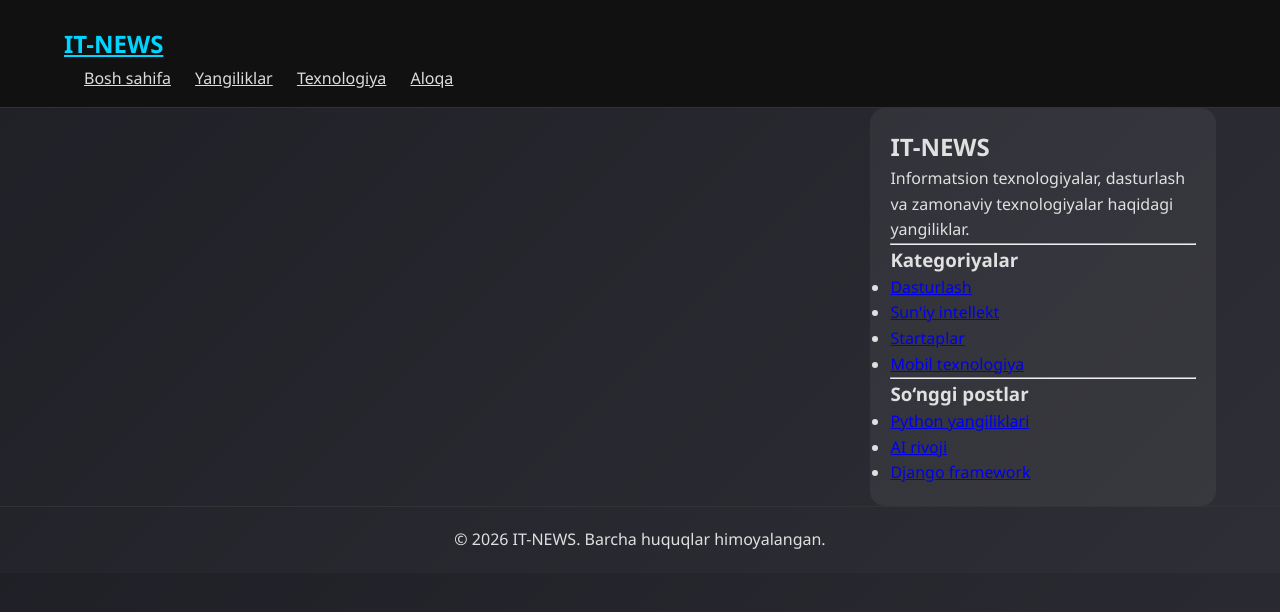
After one commit to Fomes23/Blog_site, a Django app: template templates/blog/base.html in a window 1280 px wide. The commit adds this page. Shown: the top 612 px of the page. Run offline with Django 5.2, Linux system fonts and the light colour scheme; the template is opened without the code that fills it, so the values that code supplies are empty.

Commit message:
add initial setup

```diff
--- a/blog_app/urls.py
+++ b/blog_app/urls.py
@@ -0,0 +1,22 @@
+from django.urls import path  # URL patternlarini yaratish uchun path funksiyasini import qilamiz
+from . import views          # Shu app ichidagi views.py faylini import qilamiz
+
+
+app_name = 'blogapp'  # URL’larni nomlash uchun namespace
+# Masalan: 'blogapp:post_list' yoki 'blogapp:post_detail' kabi ishlatish mumkin
+
+
+urlpatterns = [
+    # Postlar bilan ishlash uchun URL’lar
+    # Barcha postlar ro'yxatini ko'rsatadigan view
+    # class-based view ishlatilgan: PostListView
+    path('', views.PostListView.as_view(), name='post_list'),
+    # URL bo'sh bo'lsa (masalan, /blog/), barcha postlar ro'yxati ko'rinadi
+
+    # Post detalini ko'rsatadigan view
+    # URL format: /yil/oy/kun/slug/
+    # Masalan: /2026/03/12/my-first-post/
+    path('<int:year>/<int:month>/<int:day>/<slug:slug>/',
+         views.post_detail,  # views.py ichidagi post_detail funksiyasi chaqiriladi
+         name='post_detail'),  # URL nomi, template va reverse() da ishlatiladi
+]
--- /dev/null
+++ b/static/css/blog.css
@@ -0,0 +1,147 @@
+*{
+margin:0;
+padding:0;
+box-sizing:border-box;
+}
+
+body{
+font-family:Segoe UI;
+background:linear-gradient(135deg,#1f1f26,#2e2e36);
+color:#e0e0e0;
+line-height:1.6;
+}
+
+.container{
+width:90%;
+max-width:1200px;
+margin:auto;
+}
+
+header{
+background:#111;
+padding:15px 0;
+border-bottom:1px solid #333;
+}
+
+.logo a{
+font-size:24px;
+font-weight:bold;
+color:#00d4ff;
+}
+
+nav ul{
+list-style:none;
+}
+
+nav ul li{
+display:inline-block;
+margin-left:20px;
+}
+
+nav ul li a{
+color:#ddd;
+}
+
+nav ul li a:hover{
+color:#00d4ff;
+}
+
+#content{
+float:left;
+width:65%;
+padding:30px;
+}
+
+#sidebar{
+float:right;
+width:30%;
+padding:20px;
+background:rgba(255,255,255,0.05);
+border-radius:15px;
+}
+
+.widget{
+margin-bottom:25px;
+}
+
+.widget h3{
+margin-bottom:10px;
+color:#00d4ff;
+}
+
+.post{
+border:1px solid rgba(255,255,255,0.1);
+padding:25px;
+border-radius:15px;
+margin:20px 0;
+background:rgba(255,255,255,0.03);
+transition:0.3s;
+}
+
+.post:hover{
+transform:translateY(-6px);
+}
+
+.date{
+font-size:13px;
+color:#73c7c7;
+margin-bottom:10px;
+}
+
+.pagination{
+text-align:center;
+margin:40px;
+}
+
+.pagination a{
+background:#00abff;
+padding:8px 14px;
+border-radius:6px;
+color:white;
+margin:5px;
+}
+
+footer{
+clear:both;
+text-align:center;
+padding:20px;
+border-top:1px solid #333;
+margin-top:50px;
+}
+
+.theme-toggle{
+position:fixed;
+bottom:20px;
+right:20px;
+background:#00abff;
+color:white;
+border:none;
+padding:10px 15px;
+border-radius:50px;
+cursor:pointer;
+}
+
+body.light-mode{
+background:#f5f5f5;
+color:#111;
+}
+
+@media(max-width:900px){
+
+#content{
+width:100%;
+float:none;
+}
+
+#sidebar{
+width:100%;
+float:none;
+margin-top:20px;
+}
+
+nav ul li{
+display:block;
+margin:10px 0;
+}
+
+}
--- /dev/null
+++ b/templates/blog/base.html
@@ -0,0 +1,93 @@
+<!DOCTYPE html>
+{% load static %}
+<html lang="uz">
+<head>
+    <meta charset="UTF-8">
+    <meta name="viewport" content="width=device-width, initial-scale=1.0">
+
+    <!-- Sahifa nomi -->
+    <title>{% block title %}IT-NEWS{% endblock %}</title>
+
+    <!-- CSS -->
+    <link href="{% static 'css/blog.css' %}" rel="stylesheet">
+
+</head>
+
+<body>
+
+<!-- ===== HEADER ===== -->
+<header>
+    <div class="container">
+
+        <h1 class="logo">
+            <a href="/">IT-NEWS</a>
+        </h1>
+
+        <!-- Navigatsiya -->
+        <nav>
+            <ul>
+                <li><a href="/">Bosh sahifa</a></li>
+                <li><a href="#">Yangiliklar</a></li>
+                <li><a href="#">Texnologiya</a></li>
+                <li><a href="#">Aloqa</a></li>
+            </ul>
+        </nav>
+
+    </div>
+</header>
+
+
+<!-- ===== MAIN CONTENT ===== -->
+<main class="container">
+
+    <!-- Asosiy kontent -->
+    <section id="content">
+        {% block content %}
+        {% endblock %}
+    </section>
+
+    <!-- Sidebar -->
+    <aside id="sidebar">
+
+        <h2>IT-NEWS</h2>
+
+        <p>
+            Informatsion texnologiyalar, dasturlash va
+            zamonaviy texnologiyalar haqidagi yangiliklar.
+        </p>
+
+        <hr>
+
+        <h3>Kategoriyalar</h3>
+        <ul>
+            <li><a href="#">Dasturlash</a></li>
+            <li><a href="#">Sun'iy intellekt</a></li>
+            <li><a href="#">Startaplar</a></li>
+            <li><a href="#">Mobil texnologiya</a></li>
+        </ul>
+
+        <hr>
+
+        <h3>So‘nggi postlar</h3>
+        <ul>
+            <li><a href="#">Python yangiliklari</a></li>
+            <li><a href="#">AI rivoji</a></li>
+            <li><a href="#">Django framework</a></li>
+        </ul>
+
+    </aside>
+
+</main>
+
+
+<!-- ===== FOOTER ===== -->
+<footer>
+
+    <p>
+        © {% now "Y" %} IT-NEWS. Barcha huquqlar himoyalangan.
+    </p>
+
+</footer>
+
+</body>
+</html>
```
Also changed, not shown: templates/blog/post/detail.html (added, +83 -0 lines), templates/blog/post/list.html (+133 -2 lines), templates/paginator.html (added, +52 -0 lines).
